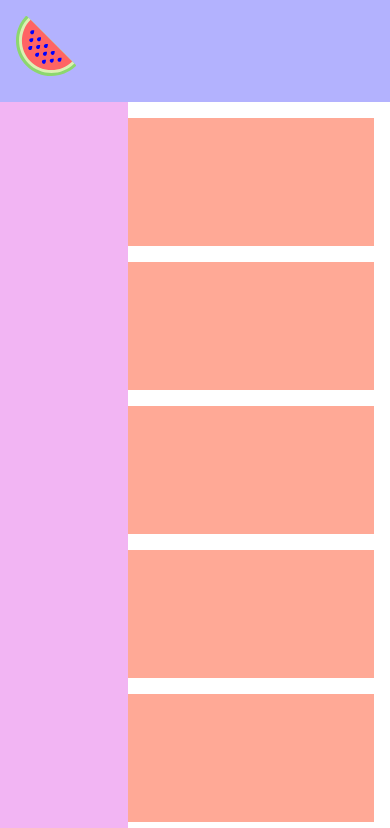
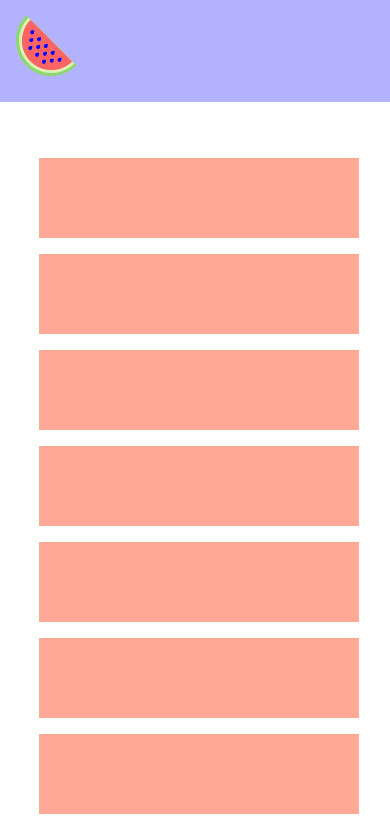
Before and after one commit to Rhibro/playtech-test, a React (Create React App) app: page / in a window 390 px wide. Shown: the top 828 px of the page. Built offline with nearby package versions, Linux system fonts and the light colour scheme.

Commit message:
fixing bugs

```diff
--- a/package.json
+++ b/package.json
@@ -6,6 +6,7 @@
     "@testing-library/jest-dom": "^5.16.5",
     "@testing-library/react": "^13.4.0",
     "@testing-library/user-event": "^13.5.0",
+    "json-loader": "^0.5.7",
     "react": "^18.2.0",
     "react-dom": "^18.2.0",
     "react-router-dom": "^6.8.0",
--- a/src/App.js
+++ b/src/App.js
@@ -21,7 +21,7 @@ function App() {
                     {
                       data.testData && data.testData.map( data => {
                         return (
-                         <div> { data.sportName } </div>
+                         <div key={ data.id }> { data.sportName } </div>
                         )
                       })
                     }
--- a/src/index.css
+++ b/src/index.css
@@ -36,6 +36,7 @@ body {
   justify-content: flex-end;
   align-items: flex-end;
   margin: .5rem;
+  margin-top: 3rem;
 }
 
 .boxPink {
@@ -43,11 +44,11 @@ body {
   width: 70rem;
   height: 8rem;
   margin: .5rem;
-
+  margin-right: 3rem;
   font-family: 'Roboto';
   font-style: normal;
   font-weight: 400;
-  font-size: 50px;
+  font-size: 20px;
   line-height: 61px;
   color: #FFFFFF;
 }
@@ -60,6 +61,73 @@ body {
   margin-left: 2rem;
 }
 
+@media screen and (max-width: 1310px) {
+
+  .boxPink {
+    width: 60rem;
+  }
+
+}
+
+@media screen and (max-width: 1180px) {
+
+  .sideBar {
+    display: none;
+  }
+
+  .containerBox {
+    justify-content: center;
+    align-items: center;
+  }
+
+}
+
+@media screen and (max-width: 1000px) {
+
+  .boxPink {
+    width: 50rem;
+    margin-right: 0;
+  }
+
+}
+
+@media screen and (max-width: 870px) {
+
+  .boxPink {
+    width: 40rem;
+  }
+
+}
+
+@media screen and (max-width: 680px) {
+
+  .boxPink {
+    width: 30rem;
+    height: 6rem;
+  }
+
+}
+
+@media screen and (max-width: 500px) {
+
+  .boxPink {
+    width: 25rem;
+    height: 5rem;
+  }
+
+}
+
+@media screen and (max-width: 420px) {
+
+  .boxPink {
+    width: 20rem;
+    height: 5rem;
+  }
+
+}
+
+
+
 
 code {
   font-family: source-code-pro, Menlo, Monaco, Consolas, 'Courier New',
```
Also changed, not shown: 1 other file (tests, documents, lock files or other folders).
